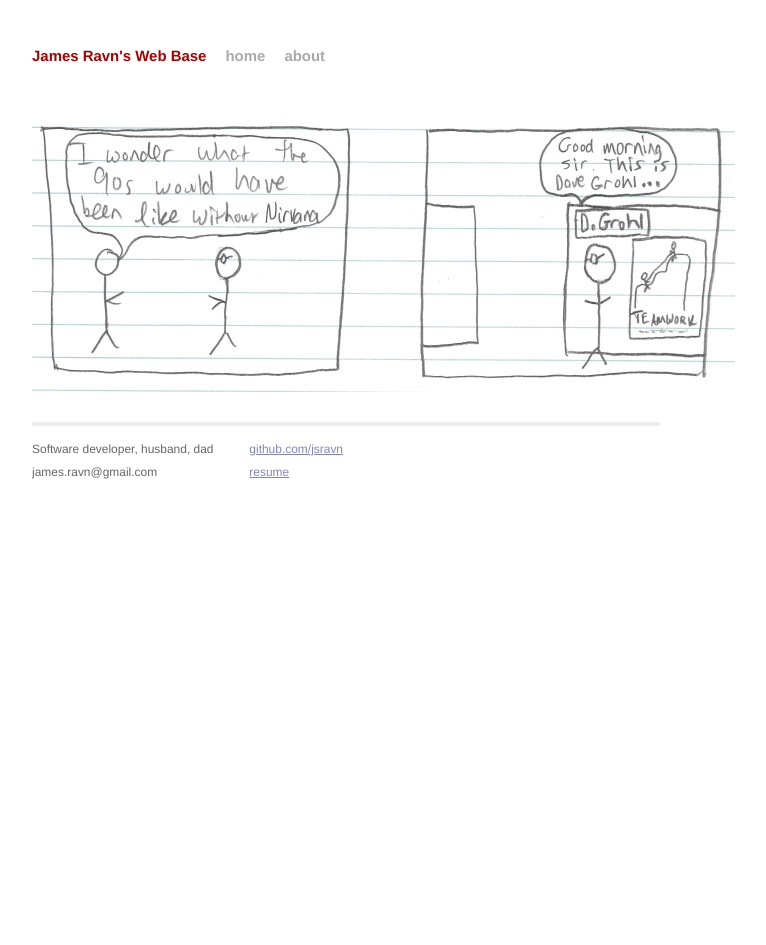
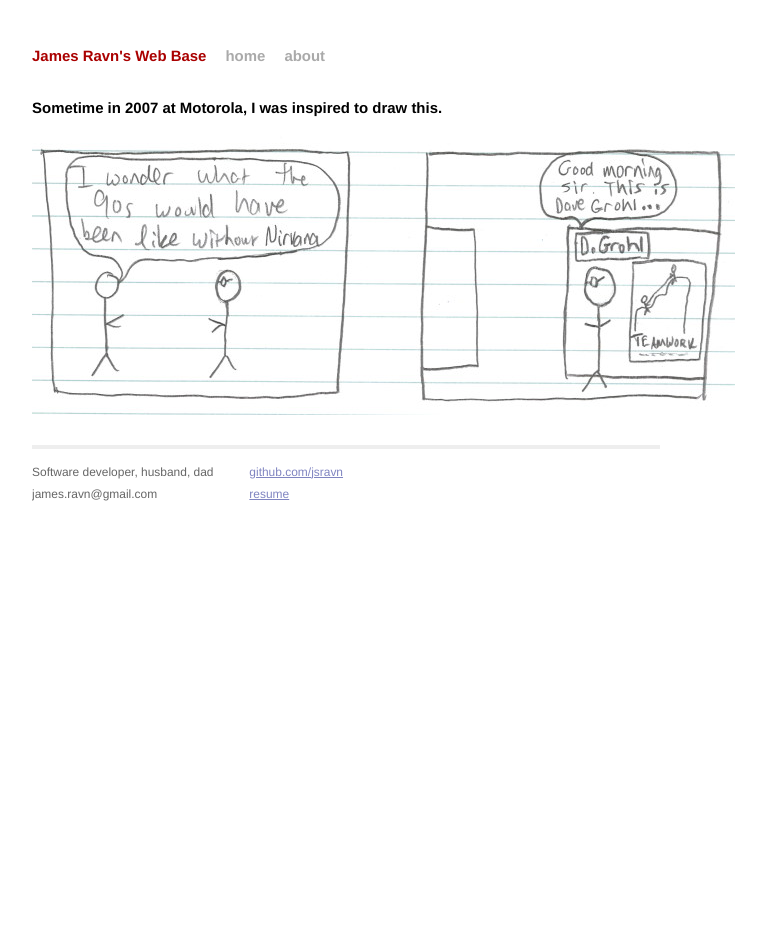
Before and after one commit to jsravn/old-blog, a Jekyll site: the page built from random/nirvana.md, in a window 1280 px wide. Shown: the whole page, without its empty margins (294-1060 px from the left). Built offline with Jekyll 4.4.1, drawn with Linux system fonts in a browser that asks for light colours.

```diff
--- a/index.html
+++ b/index.html
@@ -13,6 +13,5 @@ title: James Ravn's Web Base
   <h1>Random stuff</h1>
   <ul class="posts">
       <li><span><a href="/random/mccp/">Circle 3.1 MCCP patch</a></span> &raquo; mud client compression protocol version 2 support</li>
-      <li><span><a href="/random/nirvana.html">Comic</a></span> &raquo; inspired one morning at work</li>
   </ul>
 </div>
--- a/random/nirvana.html
+++ /dev/null
@@ -1,9 +0,0 @@
----
-layout: default
-title: Comic - Nirvana
----
-
-<p style="align: center;">
-  <img src="nirvana.jpg" alt="what if nirvana didn't exist?"
-       title="Inspired by a phone conversation drifting from a nearby cubicle." />
-</p>
--- /dev/null
+++ b/random/nirvana.md
@@ -0,0 +1,9 @@
+---
+layout: default
+title: Comic - Nirvana
+---
+
+Sometime in 2007 at Motorola, I was inspired to draw this.
+================
+
+![what if nirvana didn\'t exist?](nirvana.jpg "Inspired by a phone conversation drifting from a nearby cubicle.")
```
